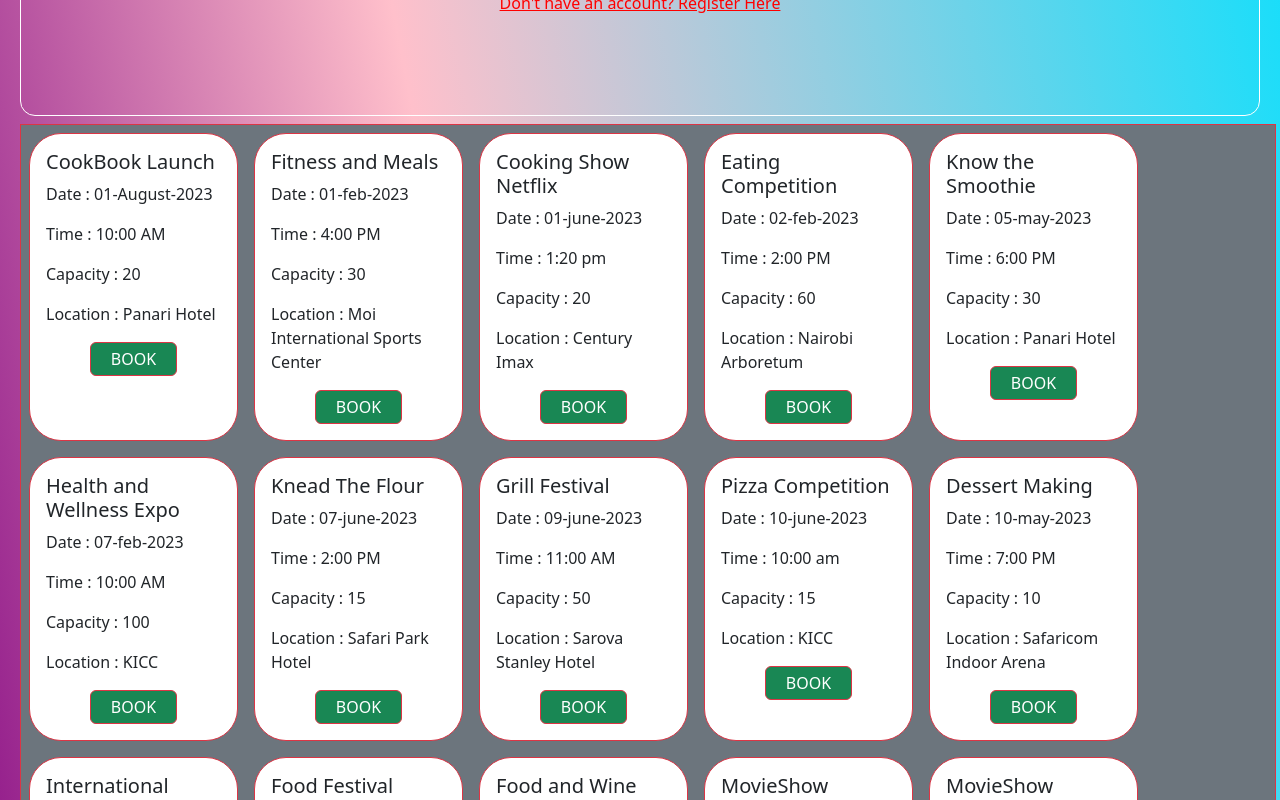
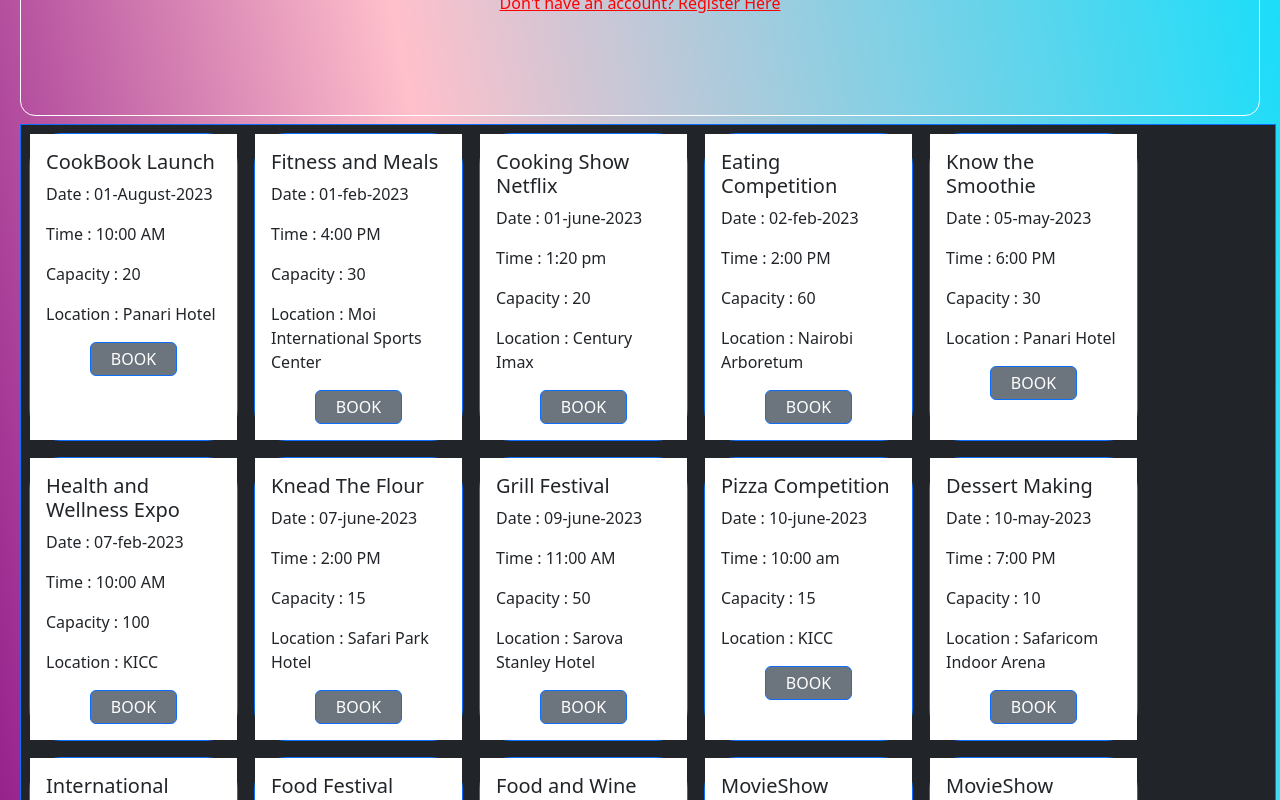
Before and after one commit to ConsolattaChepchirchir/ToTu-Event, a React (Create React App) app: page /events in a window 1280 px wide. Shown: the part 540-1340 px from the top of the page. Built offline with nearby package versions, Linux system fonts and the light colour scheme; data requests are answered from the project's data file.

Commit message:
complete css

```diff
--- a/src/App.css
+++ b/src/App.css
@@ -41,3 +41,6 @@ button{
   color:red;
   text-decoration: underline;
 }
+.card-body{
+background-color:white;
+}
--- a/src/components/AddEvent.js
+++ b/src/components/AddEvent.js
@@ -59,8 +59,8 @@ setTimeout(() => navigate('/events'), 1000);
  return (
    <div >
      <h1 className='d-grid gap-2 col-8 mx-auto text-white text-center'>WELCOME TO ADD EVENTS PAGE</h1>
-     <form onSubmit={handleSubmit} className='container col-6 p-2 bg-secondary text-white text-bold rounded-4
-    border border-danger'>
+     <form onSubmit={handleSubmit} className='container col-6 p-2 bg-dark text-white text-bold rounded-4
+    border border-primary'>
        <div className>
         <div>
             <label  className="form-label fw-bolder" >EVENTNAME</label>
@@ -92,8 +92,8 @@ setTimeout(() => navigate('/events'), 1000);
          </div>
        </div>
        <div className="d-grid gap-2 col-6 mx-auto p-3">
-       <button className="btn btn-success text-bolder rounded-4
-    border border-danger" type="submit" > Add event</button>
+       <button className="btn btn-secondary text-bolder rounded-4
+    border border-primary" type="submit" > ADD EVENT</button>
        </div>
      </form>
 
--- a/src/components/Card.js
+++ b/src/components/Card.js
@@ -4,7 +4,7 @@ import { Link } from 'react-router-dom';
 function Card({event,id} ) {
 
   return (
-    <div className="card col-2 p-0 m-2 rounded-5 border border-danger mb-7" >
+    <div className="card col-2 p-0 m-2 rounded-5 border border-primary mb-7" >
     <div className="card-body">
       <h5 className="card-title">{event.EventName}</h5>
       <p className="card-text">Date : {event.Date}</p>
@@ -14,7 +14,7 @@ function Card({event,id} ) {
 
 
       <Link  to ={`/events/ ${id}`}
-      class="btn btn-success rounded-10 border border-danger d-grid gap-2 col-6 mx-auto p-1">BOOK</Link>
+      class="btn btn-secondary rounded-10 border border-primary d-grid gap-2 col-6 mx-auto p-1">BOOK</Link>
     </div>
   </div>
   )
--- a/src/components/EventsDisplay.js
+++ b/src/components/EventsDisplay.js
@@ -7,7 +7,7 @@ function EventsDisplay({events}) {
   return (
     <>
 
-    <div className='row col-12 border border-danger border-start-1 m-2 bg-secondary mb-5'>
+    <div className='row col-12 border border-primary border-start-1 m-2 bg-dark mb-5'>
 
         {
             events.map((event)=>{
```
